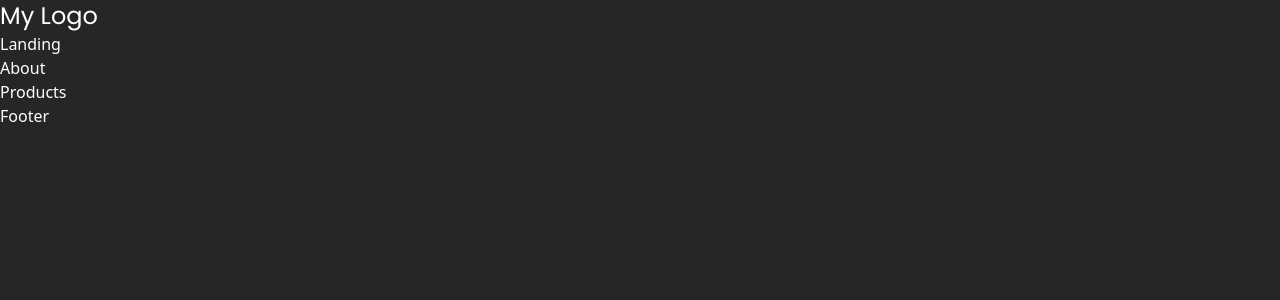
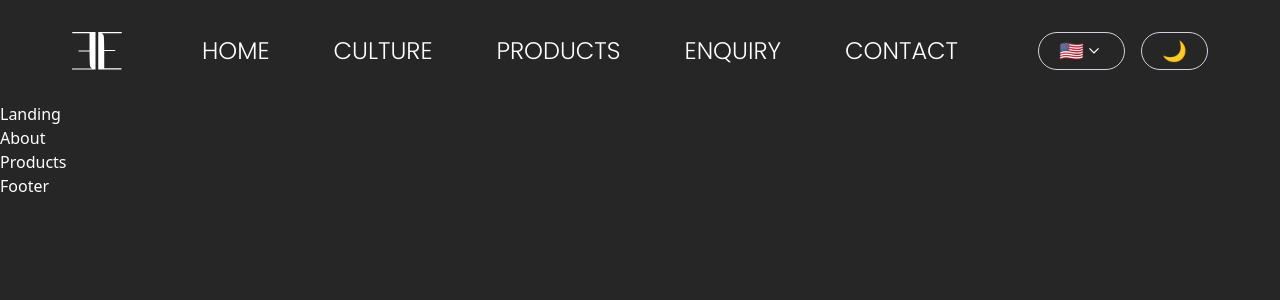
Before and after one commit to jassuwu/essential-exports, a Next.js app: page / in a window 1280 px wide. Shown: the top 300 px of the page. Built offline with nearby package versions, Linux system fonts and the light colour scheme; a web font is replaced by a local one.

Commit message:
init: navbar

```diff
--- a/components/Navbar.tsx
+++ b/components/Navbar.tsx
@@ -1,9 +1,86 @@
+import { useState } from 'react';
+import Image from 'next/image'
+
+interface SVGProps {
+  fill?: string;
+  height?: number;
+  width?: number;
+}
+
+const ExpandMoreSVG = (props: SVGProps) => (
+  <svg
+    xmlns="http://www.w3.org/2000/svg"
+    viewBox="0 96 960 960"
+    {...props}
+  >
+    <path d="M480 711 240 471l43-43 197 198 197-197 43 43-240 239Z" />
+  </svg>
+)
 
 const Navbar = () => {
+
+  const [isOpen, setIsOpen] = useState(false);
+  const [darkMode, setDarkMode] = useState(false);
+
   return (
-    <nav>
+    <nav className="flex justify-around p-8 font-poppins">
       <div id="logo">
-        <h1 className="font-poppins text-2xl">My Logo</h1>
+        <Image src="/EE.svg" alt="logo" width={50} height={50} />
+      </div>
+      <div id="nav-links">
+        <ul id='nav-links-ul' className='flex justify-between items-center gap-16 h-full'>
+          <li className='uppercase text-2xl relative group font-light'><a href='#'>Home</a>
+          <span className="absolute -bottom-1 left-1/2 w-0 h-0.5 bg-gray-200 group-hover:w-1/2 duration-500 group-hover:transition-all"></span>
+          <span className="absolute -bottom-1 right-1/2 w-0 h-0.5 bg-gray-200 group-hover:w-1/2 duration-500 group-hover:transition-all"></span>
+          </li>
+          <li className='uppercase text-2xl relative group font-light'><a href='#'>Culture</a>
+          <span className="absolute -bottom-1 left-1/2 w-0 h-0.5 bg-gray-200 group-hover:w-1/2 duration-500 group-hover:transition-all"></span>
+          <span className="absolute -bottom-1 right-1/2 w-0 h-0.5 bg-gray-200 group-hover:w-1/2 duration-500 group-hover:transition-all"></span>
+          </li>
+          <li className='uppercase text-2xl relative group font-light'><a href='#'>Products</a>
+          <span className="absolute -bottom-1 left-1/2 w-0 h-0.5 bg-gray-200 group-hover:w-1/2 duration-500 group-hover:transition-all"></span>
+          <span className="absolute -bottom-1 right-1/2 w-0 h-0.5 bg-gray-200 group-hover:w-1/2 duration-500 group-hover:transition-all"></span>
+          </li>
+          <li className='uppercase text-2xl relative group font-light'><a href='#'>Enquiry</a>
+          <span className="absolute -bottom-1 left-1/2 w-0 h-0.5 bg-gray-200 group-hover:w-1/2 duration-500 group-hover:transition-all"></span>
+          <span className="absolute -bottom-1 right-1/2 w-0 h-0.5 bg-gray-200 group-hover:w-1/2 duration-500 group-hover:transition-all"></span>
+          </li>
+          <li className='uppercase text-2xl relative group font-light'><a href='#'>Contact</a>
+          <span className="absolute -bottom-1 left-1/2 w-0 h-0.5 bg-gray-200 group-hover:w-1/2 duration-500 group-hover:transition-all"></span>
+          <span className="absolute -bottom-1 right-1/2 w-0 h-0.5 bg-gray-200 group-hover:w-1/2 duration-500 group-hover:transition-all"></span>
+          </li>
+        </ul>
+      </div>
+      <div id="language" className='flex gap-4'>
+        <button
+        onClick={(e) => {
+          e.preventDefault();
+          setIsOpen(!isOpen);
+        }}
+        className="border border-gray-300 rounded-full px-5 h-full w-full text-xl"
+        >
+          <div className='flex items-center w-full h-full'>
+          🇺🇸
+          <ExpandMoreSVG fill="#fff" height={20} width={20}/>
+          </div>
+        </button>
+        {/* Dropdown */}
+        <div className={`w-20 ${isOpen? `absolute block top-16 mt-1`: `hidden`}`}>
+          <ul className="border border-white rounded-2xl w-full text-center overflow-hidden">
+            <li className='bg-dark border-b border-b-gray-400 h-full text-lg '><button onClick={(e)=> e.preventDefault()}>🇺🇸</button></li>
+            <li className='bg-dark border-b border-b-gray-400 h-full text-lg '><button onClick={(e)=> e.preventDefault()}>🇮🇳</button></li>
+          </ul>
+        </div>
+        <button
+        onClick={(e) => {
+          e.preventDefault();
+          setDarkMode(!darkMode);
+        }}
+        className="border border-gray-300 rounded-full px-5 h-full w-full text-xl"
+        >
+          {/* Might have to change to Materical icons later. */}
+          {darkMode ? '🌞' : '🌙'}
+        </button>
       </div>
     </nav>
   )
```
Also changed, not shown: public/EE.svg (added), public/expand_more.svg (added).
